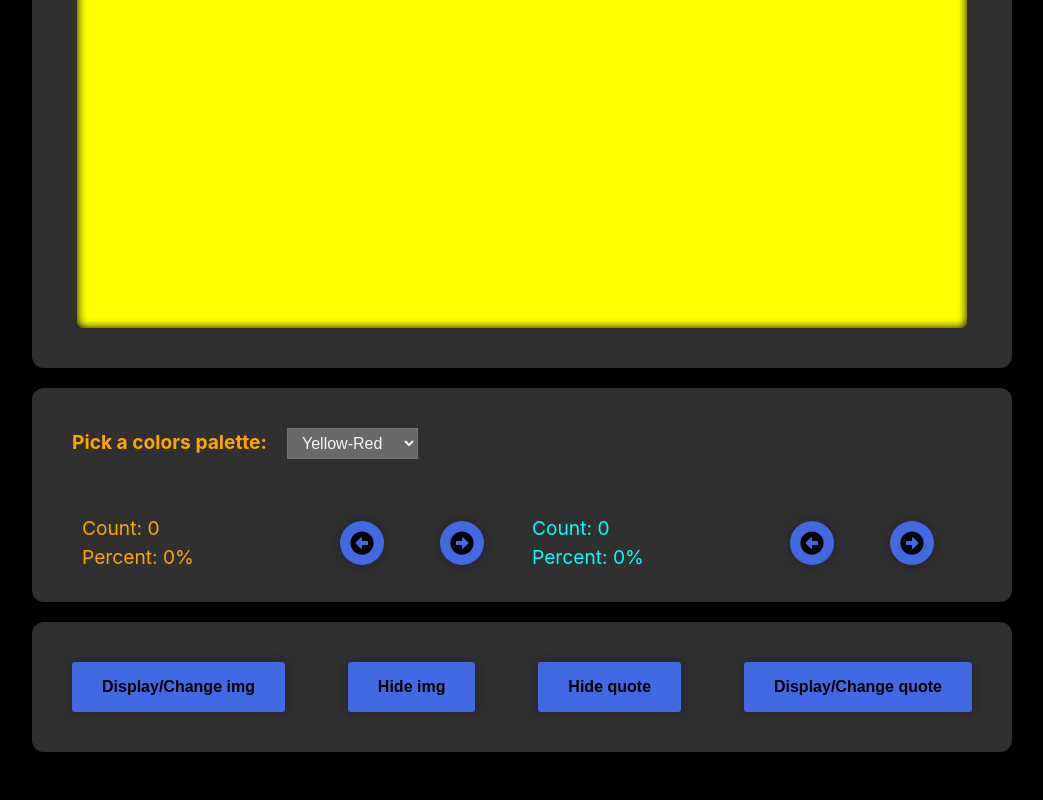
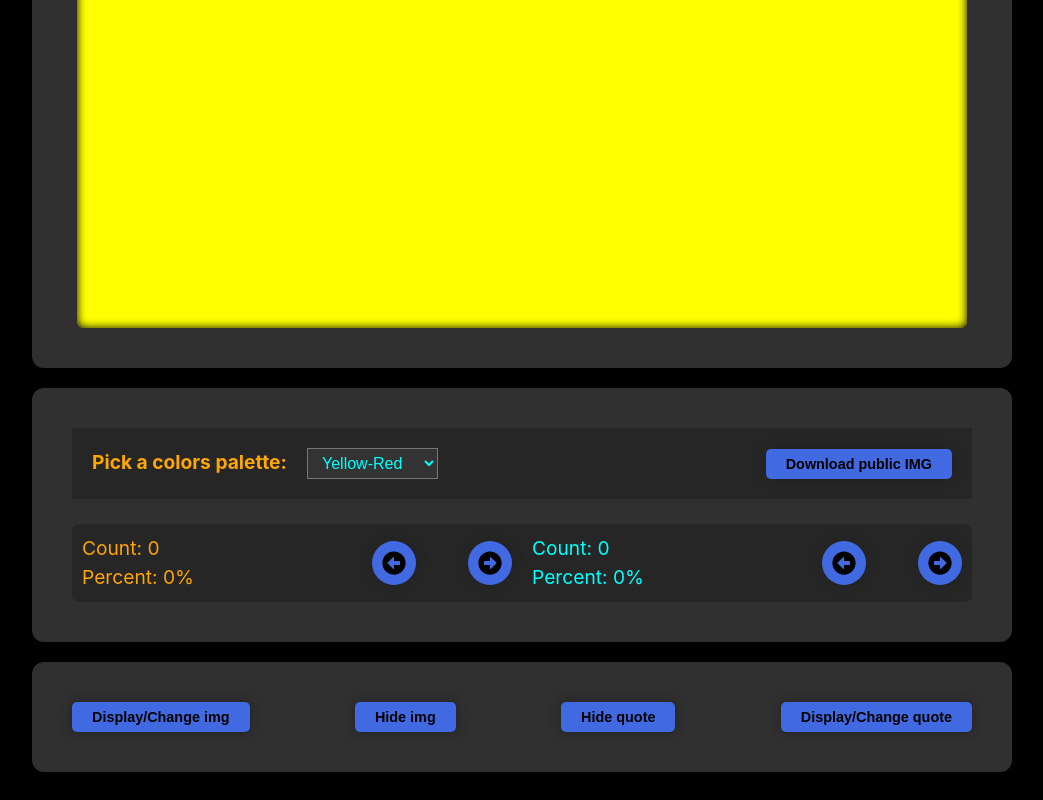
Before and after one commit to TLRKiliann/ui-progressbar-quote, a React (Vite) app in the folder vite-project/: page / in a window 1280 px wide. Shown: the part 280-1080 px from the top of the page, without its empty margins (118-1161 px from the left). Built offline with nearby package versions, Linux system fonts and the light colour scheme; no server answers.

Commit message:
code review

```diff
--- a/vite-project/src/App.css
+++ b/vite-project/src/App.css
@@ -29,9 +29,16 @@ main {
 
 .panel-div {
   width: 900px;
-  background: #303030;
+  background: hsl(0, 0%, 19%);
   border-radius: 12px;
   margin: 0px auto;
   padding: 40px;
-  padding-bottom: 20px;
 }
+
+.select-btn {
+  display: flex;
+  align-items: center;
+  justify-content: space-between;
+  background-color: hsl(0, 0%, 15%);
+  padding: 20px;
+}
--- a/vite-project/src/App.tsx
+++ b/vite-project/src/App.tsx
@@ -4,6 +4,7 @@ import SelectComp from "./components/SelectComp";
 import MotionCountainer from "./components/MotionCountainer";
 import CountainerCounter from './components/ContainerCounter';
 import BtnPanel from './components/BtnPanel';
+import palmerImg from '/images/palmer.jpg';
 import './App.css'
 
 type DataProps = {
@@ -21,14 +22,16 @@ function App() {
   const [isLoading, setIsLoading] = useState<boolean>(false);
 
   useEffect(() => {
+    setIsLoading(true);
     const callerQuote = () => {
       fetch("https://api.quotable.io/random")
         .then((res) => res.json())
         .then((data) => setData(data))
         .catch((error) => console.log(error?.message));
+        setIsLoading(false);
     }
     callerQuote();
-    return () => console.log("useEffect clean-up (1)!");
+    return () => console.log("Clean-up effect for quote done");
   }, [changeQuote]);
 
   useEffect(() => {
@@ -40,7 +43,7 @@ function App() {
         setIsLoading(false)
     }
     callerImg();
-    return () => console.log("useEffect clean-up (2)!")
+    return () => console.log("Clean-up effect for img done");
   }, [changeImg]);
 
   const [selectedColorsPalette, setSelectedColorsPalette] = useState<string>("yellowRed");
@@ -167,6 +170,10 @@ function App() {
     setSelectedColorsPalette(e.target.value);
   };
 
+  const handleDownloadImg = () => {
+    setUrlImg(palmerImg)
+  }
+
   return (
     <main>
       <div className="main-screen">
@@ -181,10 +188,20 @@ function App() {
 
         <div className="panel-div">
 
-          <SelectComp
-            selectedColorsPalette={selectedColorsPalette}
-            handleChangeOptions={handleChangeOptions}
-          />
+          <div className="select-btn">
+
+            <SelectComp
+              selectedColorsPalette={selectedColorsPalette}
+              handleChangeOptions={handleChangeOptions}
+            />
+
+            <div>
+              <button type="button" onClick={handleDownloadImg}>
+                Download public IMG
+              </button>
+            </div>
+
+          </div>
 
           <MotionCountainer
             percent_w1={percent_w1}
--- a/vite-project/src/components/BtnPanel.tsx
+++ b/vite-project/src/components/BtnPanel.tsx
@@ -11,28 +11,19 @@ export default function BtnPanel(props: ButtonProps) {
     return (
         <div className="button-panel">
 
-            <button type="button" onClick={props.displayImg}
-                className="button"
-            >
+            <button type="button" onClick={props.displayImg}>
                 Display/Change img
             </button>
 
-            <button type="button" onClick={props.handleHiddenImg}
-                className="button"
-            >
+            <button type="button" onClick={props.handleHiddenImg}>
                 Hide img
             </button>
 
-            <button type="button" onClick={props.handleHiddenQuote}
-                className="button"
-            >
+            <button type="button" onClick={props.handleHiddenQuote}>
                 Hide quote
             </button>
 
-
-            <button type="button" onClick={props.displayQuote}
-                className="button"
-            >
+            <button type="button" onClick={props.displayQuote}>
                 Display/Change quote
             </button>
 
--- a/vite-project/src/components/FrameComp.tsx
+++ b/vite-project/src/components/FrameComp.tsx
@@ -1,5 +1,6 @@
 import { Spinner } from '@chakra-ui/spinner'
-//import urlImg from "/images/palmer.jpg";
+//import palmerImg from "/images/palmer.jpg";
+//<img src={palmerImg} width={800} height={450} alt="picsum img " className="img" />
 import './styles/FrameComp.css';
 
 type FrameProps = {
@@ -14,7 +15,7 @@ export default function FrameComp({ colorBgOne, colorBgTwo, urlImg, data, isLoad
 
   if (isLoading) {
     return (
-      <div style={{position: "absolute", top: "0px", right: "0px", bottom: "0px", left: "0px"}}>
+      <div style={{position: "absolute", top: "300px"}}>
         <Spinner />
       </div>
   )};
--- a/vite-project/src/components/styles/BtnPanel.css
+++ b/vite-project/src/components/styles/BtnPanel.css
@@ -3,35 +3,8 @@
     align-items: center;
     justify-content: space-between;
     width: 900px;
-    background: #303030;
+    background: hsl(0, 0%, 19%);
     margin-top: 20px;
     padding: 40px 40px;
     border-radius: 12px;
 }
-
-.button {
-    font-size: 1.0rem;
-    font-weight: bold;
-    cursor: pointer;
-    background-color: royalblue;
-    border: none;
-    border-radius: 3px;
-    box-shadow: 0 0 10px #202020;
-    padding: 16px 30px;
-    transform: scale(1.0);
-    -webkit-transition: -webkit-transform 0.25s;
-    transition: transform 0.25s;
-}
-
-.button:hover {
-    background-color: dodgerblue;
-    box-shadow: 0 0 20px #202020;
-    color: navy;
-    transform: scale(1.05);
-}
-
-.button:active {
-    background-color: steelblue;
-    box-shadow: 0 0 0px #202020;
-    transform: scale(0.95);
-}
--- a/vite-project/src/components/styles/ContainerCounter.css
+++ b/vite-project/src/components/styles/ContainerCounter.css
@@ -10,7 +10,9 @@
     justify-content: space-between;
     align-items: center;
     width: 60%;
-    padding: 10px;
+    background-color: hsl(0, 0%, 15%);
+    border-radius: 7px 0 0 7px;
+    padding: 10px 10px;
 }
 
 .box-countTwo {
@@ -18,14 +20,16 @@
     justify-content: space-between;
     align-items: center;
     width: 60%;
-    padding: 10px;
+    background-color: hsl(0, 0%, 15%);
+    border-radius: 0 7px 7px 0;
+    padding: 10px 10px;
 }
 
 .div-btn {
     display: flex;
     align-items: center;
-    justify-content: space-around;
-    width: 200px;
+    justify-content: space-between;
+    width: 140px;
 }
 
 .div-p {
@@ -40,10 +44,10 @@
 .btn-circle {
     font-weight: bold;
     cursor: pointer;
-    background-color: royalblue;
+    background-color: hsl(225, 73%, 57%);
     border: none;
     border-radius: 100%;
-    box-shadow: 0 0 10px #202020;
+    box-shadow: 0 0 10px hsl(0, 0%, 13%);
     padding: 10px 10px;
     transform: scale(1.0);
     -webkit-transition: -webkit-transform 0.25s;
@@ -51,16 +55,16 @@
 }
 
 .btn-circle:hover {
-    background-color: dodgerblue;
+    background-color: hsl(210, 100%, 56%);
     box-shadow: 0 0 20px #202020;
     color: navy;
     transform: scale(1.05);
 }
 
 .btn-circle:active {
-    background-color: steelblue;
-    box-shadow: 0 0 0px #202020;
-    color: lightgreen;
+    background-color: hsl(207, 44%, 49%);
+    box-shadow: 0 0 0px hsl(0, 0%, 13%);
+    color: hsl(120, 73%, 75%);
     transform: scale(0.95);
 }
 
--- a/vite-project/src/components/styles/FrameComp.css
+++ b/vite-project/src/components/styles/FrameComp.css
@@ -4,7 +4,7 @@
     justify-content: center;
     width: 900px;
     height: 500px;
-    background: #303030;
+    background: hsl(0, 0%, 19%);
     border-radius: 12px;
     margin: auto;
     margin-bottom: 20px;
@@ -21,10 +21,10 @@
     text-align: center;
     font-size: x-large;
     font-weight: bold;
-    color: #303030;
+    color: hsl(0, 0%, 19%);
     padding: 20px;
     border-radius: 7px;
-    box-shadow: inset 0 0 10px black;
+    box-shadow: inset 0 0 10px hsl(0, 0%, 0%);
 }
 
 .para-img {
@@ -47,5 +47,5 @@
     width: 800px;
     height: 450px;
     margin: auto;
-    color: whitesmoke;
+    color: hsl(0, 0%, 96%);
 }
--- a/vite-project/src/components/styles/MotionCountainer.css
+++ b/vite-project/src/components/styles/MotionCountainer.css
@@ -11,14 +11,14 @@
     width: 100%;
     text-align: center;
     border-radius: 25px 25px 25px 25px;
-    color: #303030;
-    margin-right: -5px
+    color: hsl(0, 0%, 19%);
+    margin-right: -5px;
 }
 
 .para-motion2 {
     width: 100%;
     text-align: center;
     border-radius: 25px 25px 25px 25px;
-    color: #303030;
-    margin-left: -5px
+    color: hsl(0, 0%, 19%);
+    margin-left: -5px;
 }
--- a/vite-project/src/components/styles/SelectComp.css
+++ b/vite-project/src/components/styles/SelectComp.css
@@ -1,14 +1,13 @@
 .label-select {
     font-size: 1.2rem;
     font-weight: bold;
-    color: orange;
+    color: hsl(39, 100%, 50%);
 }
 
 .select {
     font-size: 1.0rem;
-    background-color: dimgray;
-    color: #f5f5f5;
-    margin-bottom: 20px;
-    margin-left: 20px;
+    background-color: hsl(0, 0%, 20%);
+    color: hsl(180, 100%, 50%);
+    margin: 0px 20px;
     padding: 5px 10px;
 }
--- a/vite-project/src/index.css
+++ b/vite-project/src/index.css
@@ -5,10 +5,38 @@
 
   color-scheme: light dark;
   color: rgba(255, 255, 255, 0.87);
-  background-color: #000;
+  background-color: hsl(0, 0%, 0%);
 
   font-synthesis: none;
   text-rendering: optimizeLegibility;
   -webkit-font-smoothing: antialiased;
   -moz-osx-font-smoothing: grayscale;
 }
+
+button {
+  font-size: 0.9rem;
+  font-weight: bold;
+  cursor: pointer;
+  background-color: hsl(225, 73%, 57%);
+  border: none;
+  border-radius: 5px;
+  box-shadow: 0 0 10px hsl(0, 0%, 13%);
+  padding: 7px 20px;
+  transform: scale(1.0);
+  -webkit-transition: -webkit-transform 0.25s;
+  transition: transform 0.25s;
+}
+
+button:hover {
+  background-color: hsl(210, 100%, 56%);
+  box-shadow: 0 0 20px hsl(0, 0%, 13%);
+  color: hsl(240, 100%, 25%);
+  transform: scale(1.05);
+}
+
+button:active {
+  background-color: hsl(207, 44%, 49%);
+  box-shadow: 0 0 0px hsl(0, 0%, 13%);
+  color: hsl(0, 0%, 96%);
+  transform: scale(0.95);
+}
```
